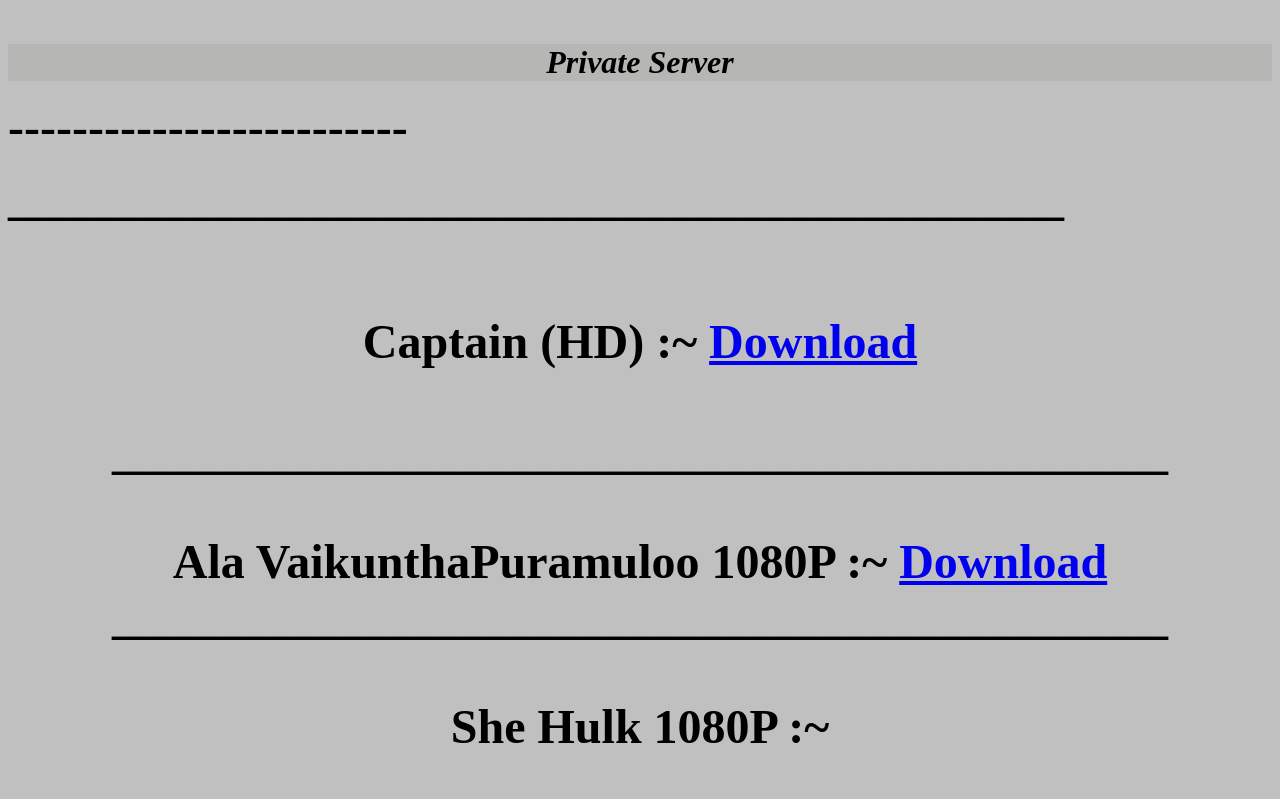
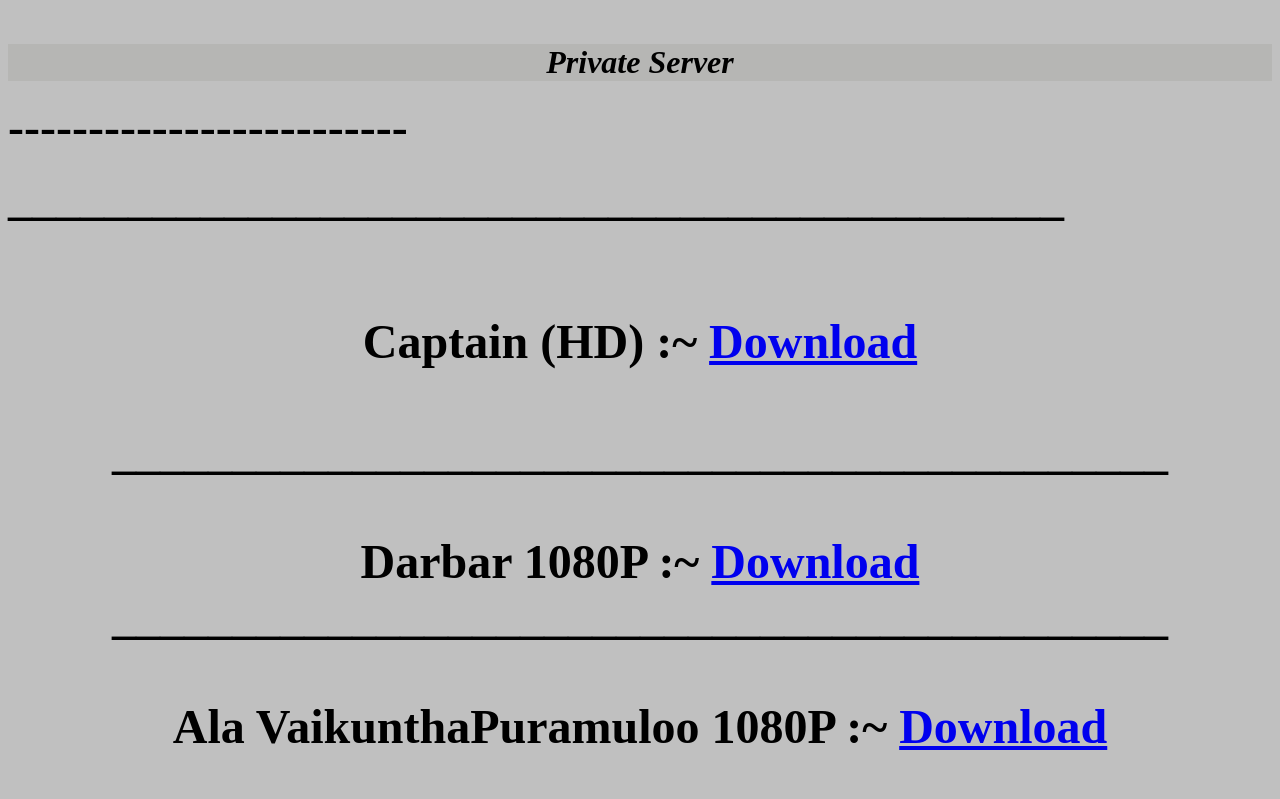
Before and after one commit to downloadasap/DownLoad-Fast, a plain HTML site: page index.html in a window 1280 px wide. Shown: the top 799 px of the page. Drawn offline with Linux system fonts and the light colour scheme.

Commit message:
Update index.html

```diff
--- a/index.html
+++ b/index.html
@@ -40,6 +40,18 @@ https://b1.fileshub.cfd/view/o44IXDiAY4
 <br>
 
 ____________________________________________
+
+<br>
+<br>
+Darbar 1080P :~  <a href="
+https://cool-credit-0006.jivefep211.workers.dev/VibZxWPTHs5aKo2oWS0u86XGrz20mW0n7yEzVPS2/gd2.botworker.xyz/Darbar.720p.HDRip.themoviesflix.in.mkv
+"> Download</a>
+<br>
+____________________________________________
+
+
+
+
 <br>
 <br>
 Ala VaikunthaPuramuloo 1080P :~  <a href="
```
